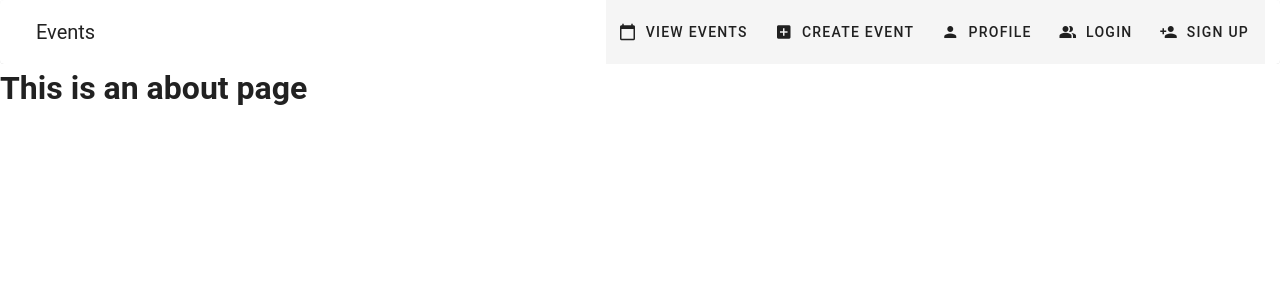
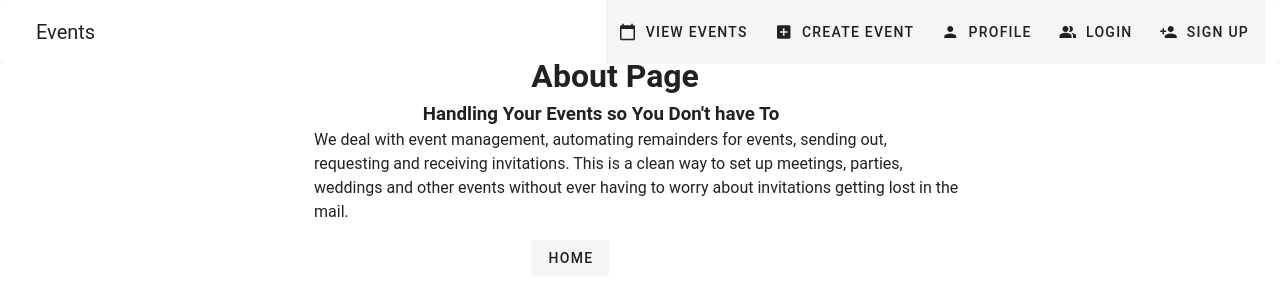
Before and after one commit to maestro-1/meetups, a Vue app in the folder frontend/: page /about in a window 1280 px wide. Shown: the top 302 px of the page. Built offline with nearby package versions, Linux system fonts and the light colour scheme; a small style sheet from the web is missing.

Commit message:
About page view

```diff
--- a/frontend/src/views/About.vue
+++ b/frontend/src/views/About.vue
@@ -1,5 +1,31 @@
 <template>
   <div class="about">
-    <h1>This is an about page</h1>
+    <v-layout row>
+      <v-flex xs12 xs6 offset-xs5>
+        <h1>About Page</h1>
+      </v-flex>
+    </v-layout>
+    <v-layout row>
+      <v-flex xs12 xs6 offset-xs4>
+        <h3>Handling Your Events so You Don't have To</h3>
+      </v-flex>
+    </v-layout>
+    <v-layout row>
+      <v-flex xs12 xs6 offset-xs3>
+        <p>
+          We deal with event management, automating remainders for events,
+          sending out, requesting and receiving invitations. This is a clean way
+          to set up meetings, parties, weddings and other events without ever
+          having to worry about invitations getting lost in the mail.
+        </p>
+      </v-flex>
+    </v-layout>
+    <v-layout row>
+      <v-flex xs12 xs6 offset-xs5>
+        <v-btn depressed routter to="/">
+          home
+        </v-btn>
+      </v-flex>
+    </v-layout>
   </div>
 </template>
```
